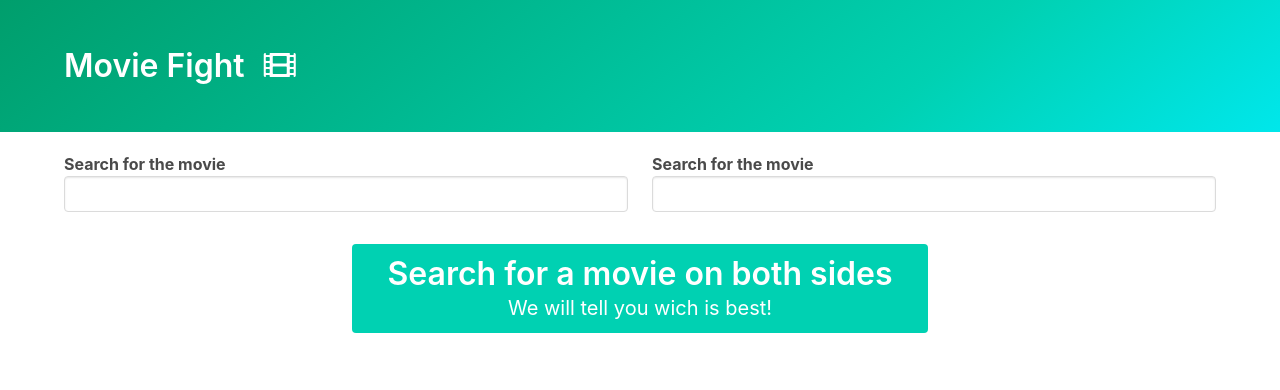
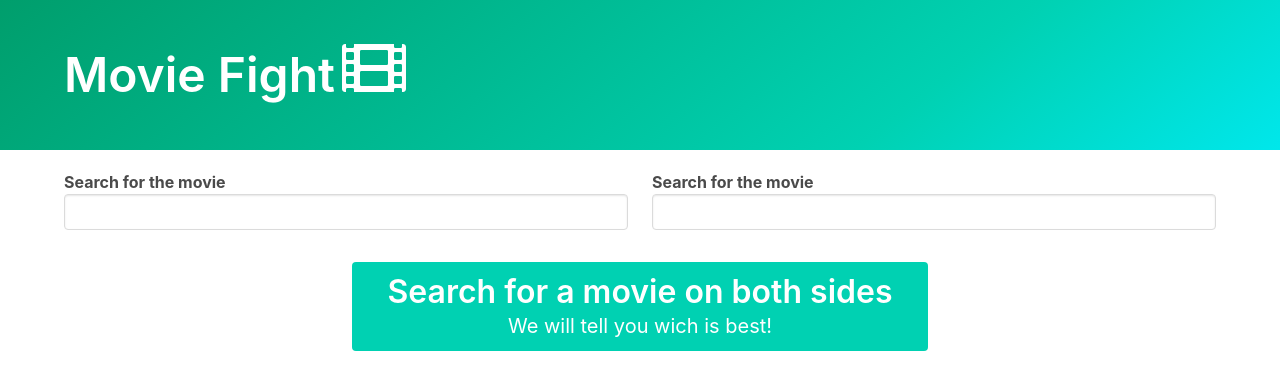
Before and after one commit to tadzyla/project_movie_fights, a plain HTML site: page index.html in a window 1280 px wide. Drawn offline with nearby package versions, Linux system fonts and the light colour scheme.

Commit message:
icon size

```diff
--- a/index.html
+++ b/index.html
@@ -19,10 +19,10 @@
     <section class="hero is-primary is-bold">
       <div class="hero-body">
         <div class="container">
-          <h1 class="title">
+          <h1 class="title is-1">
             Movie Fight
             <span class="icon">
-              <i class="fas fa-film"></i>
+              <i class="fas fa-film fa-lg"></i>
             </span>
           </h1>
         </div>
```
